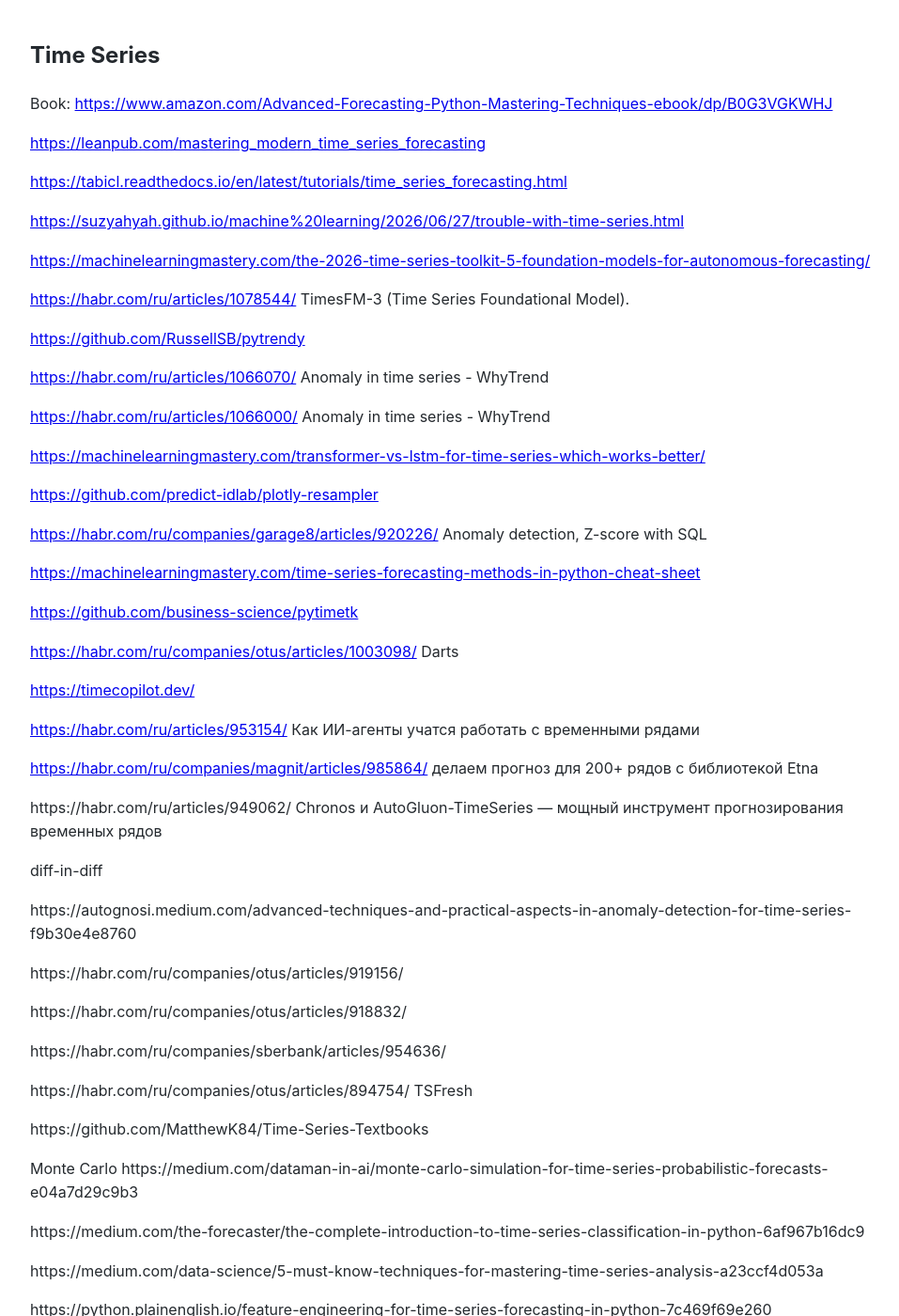
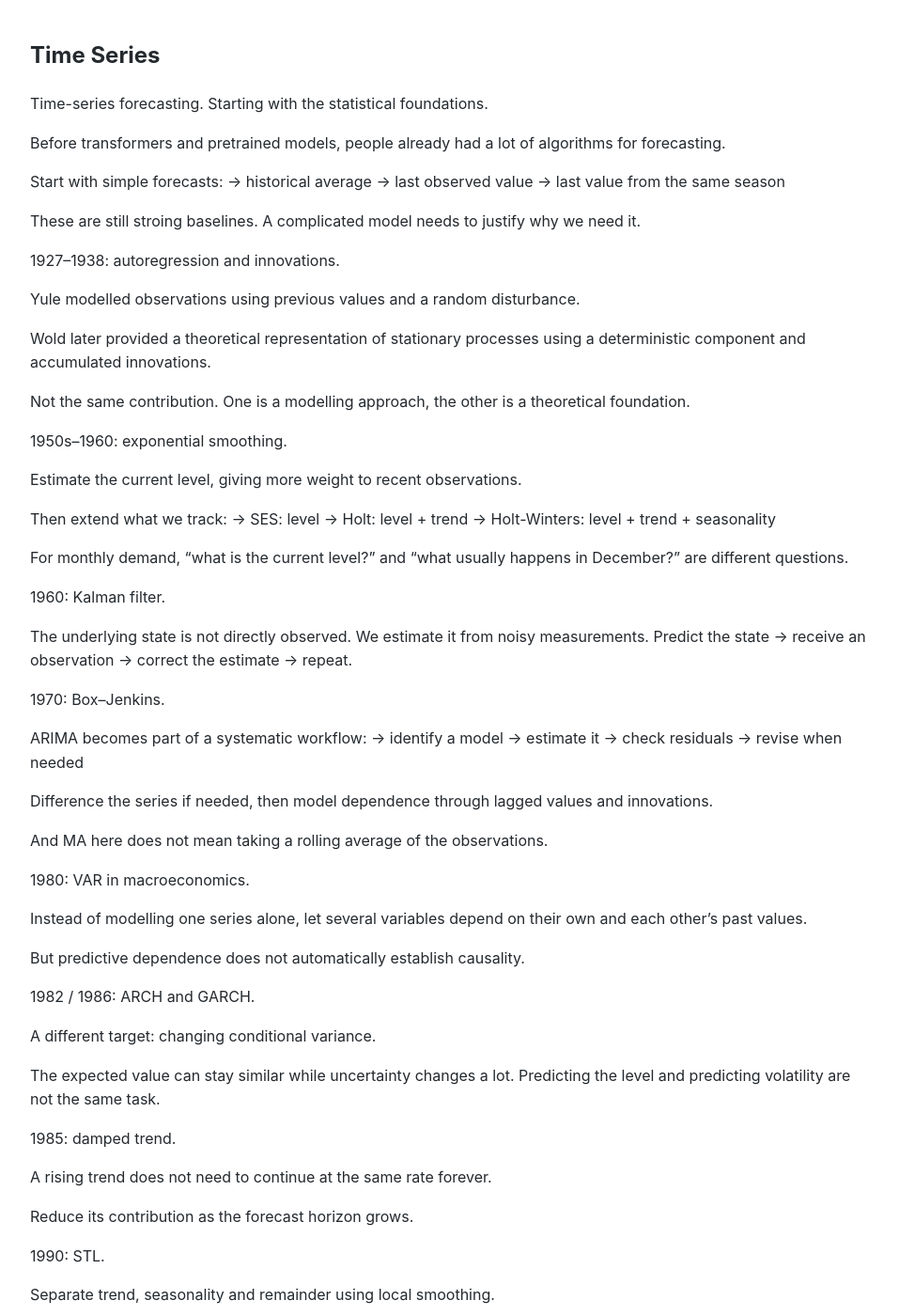
Before and after one commit to Michael-Lubinsky/michael-lubinsky.github.com, a Jekyll site: the page built from timeseries/timeseries.md, in a window 1280 px wide and 1400 px high. Shown: the whole window at 94% size, without its empty margins (158-1115 px from the left). Built offline with Jekyll 4.4.1, drawn with Linux system fonts in a browser that asks for light colours; our own code applies the rules of GitHub Pages for plain Markdown files; some of the changed text lies outside the part shown.

Commit message:
Update timeseries.md

````diff
--- a/timeseries/timeseries.md
+++ b/timeseries/timeseries.md
@@ -1,4 +1,100 @@
 ## Time Series
+
+Time-series forecasting.
+Starting with the statistical foundations.
+
+Before transformers and pretrained models, people already had a lot of algorithms for forecasting.
+
+Start with simple forecasts:
+→ historical average
+→ last observed value
+→ last value from the same season
+
+These are still stroing baselines. A complicated model needs to justify why we need it.
+
+1927–1938: autoregression and innovations.
+
+Yule modelled observations using previous values and a random disturbance.
+
+Wold later provided a theoretical representation of stationary processes using a deterministic component and accumulated innovations.
+
+Not the same contribution. One is a modelling approach, the other is a theoretical foundation.
+
+1950s–1960: exponential smoothing.
+
+Estimate the current level, giving more weight to recent observations.
+
+Then extend what we track:
+→ SES: level
+→ Holt: level + trend
+→ Holt-Winters: level + trend + seasonality
+
+For monthly demand, “what is the current level?” and “what usually happens in December?” are different questions.
+
+1960: Kalman filter.
+
+The underlying state is not directly observed. We estimate it from noisy measurements.
+Predict the state → receive an observation → correct the estimate → repeat.
+
+1970: Box–Jenkins.
+
+ARIMA becomes part of a systematic workflow:
+→ identify a model
+→ estimate it
+→ check residuals
+→ revise when needed
+
+Difference the series if needed, then model dependence through lagged values and innovations.
+
+And MA here does not mean taking a rolling average of the observations.
+
+1980: VAR in macroeconomics.
+
+Instead of modelling one series alone, let several variables depend on their own and each other’s past values.
+
+But predictive dependence does not automatically establish causality.
+
+1982 / 1986: ARCH and GARCH.
+
+A different target: changing conditional variance.
+
+The expected value can stay similar while uncertainty changes a lot. Predicting the level and predicting volatility are not the same task.
+
+1985: damped trend.
+
+A rising trend does not need to continue at the same rate forever.
+
+Reduce its contribution as the forecast horizon grows.
+
+1990: STL.
+
+Separate trend, seasonality and remainder using local smoothing.
+
+But decomposition is not yet a forecast. We still need to decide how to project those components forward.
+
+
+Its to ask what each method assumes:
+```
+→ does the recent past matter more?
+→ is there a changing trend?
+→ does a seasonal pattern repeat?
+→ do other variables help?
+→ is uncertainty itself changing?
+```
+
+Later neural models change how we learn these patterns. They do not make these questions disappear.
+
+### Summary:
+```
+smoothing: update components.
+ARIMA: model temporal dependence.
+state space: estimate hidden states.
+VAR: model several series together.
+ARCH/GARCH: model changing variance.
+STL: separate components before forecasting.
+```
+<img width="800" height="999" alt="image" src="https://github.com/user-attachments/assets/6df27388-eb78-4bf4-8d0d-dac4ba229b03" />
+
 Book: <https://www.amazon.com/Advanced-Forecasting-Python-Mastering-Techniques-ebook/dp/B0G3VGKWHJ>
 
 <https://leanpub.com/mastering_modern_time_series_forecasting>
````
